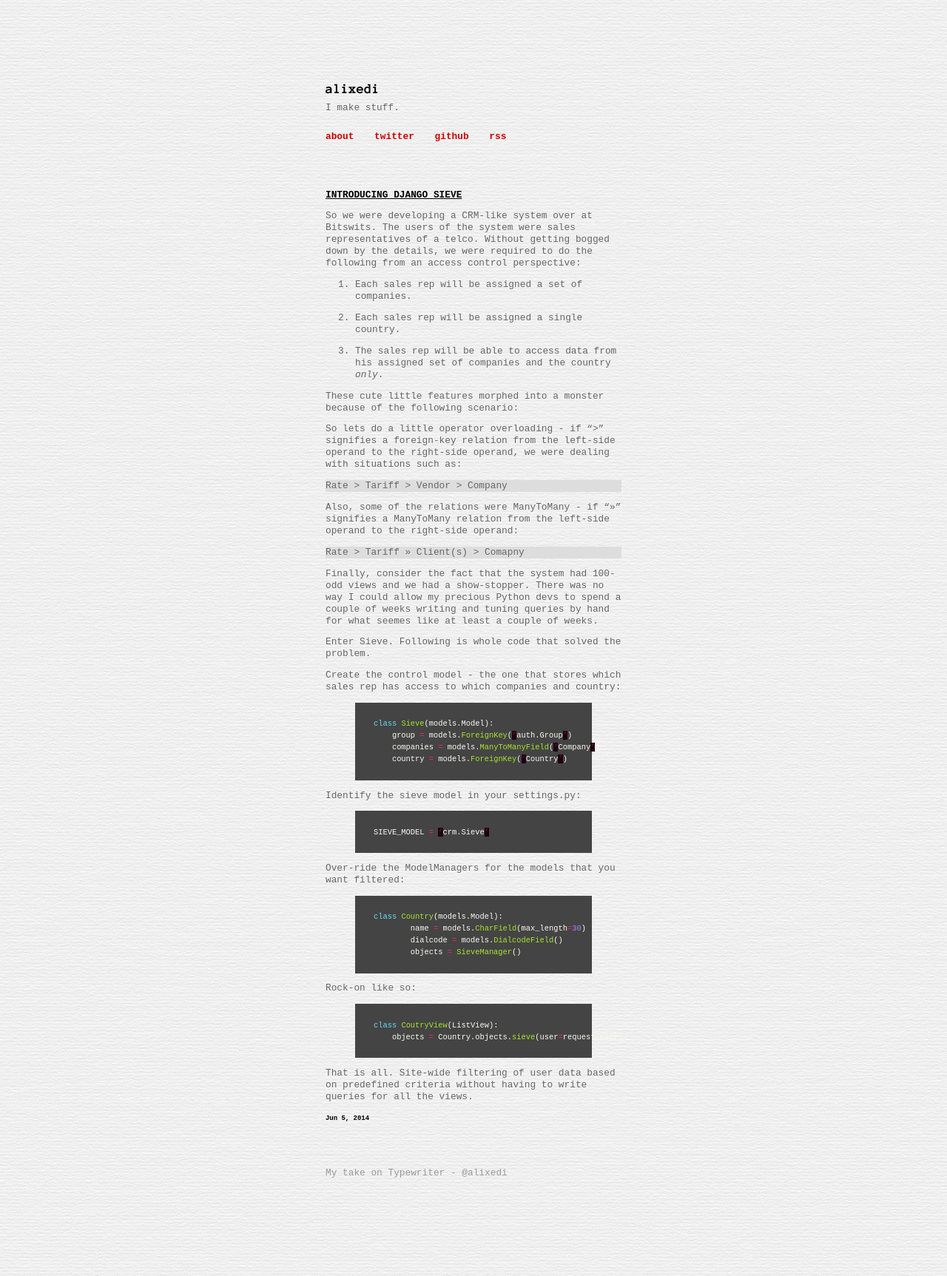
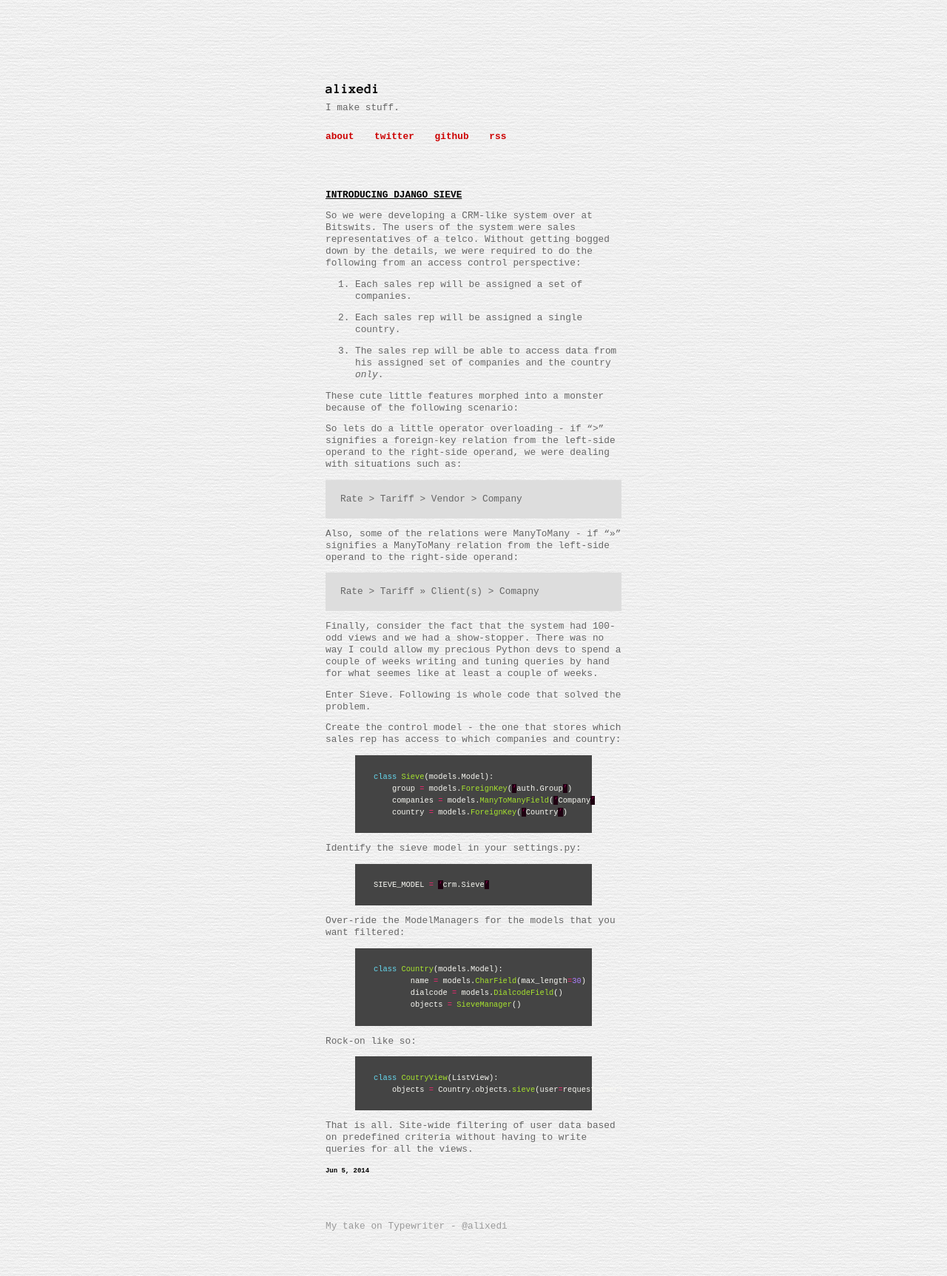
Before and after one commit to alixedi/old.alixedi.github.io, a Jekyll site: the page built from _posts/2014-06-05-introducing-django-sieve.md, in a window 1280 px wide. Shown: the whole page at 74% size. Built offline with Jekyll 4.4.1, drawn with Linux system fonts in a browser that asks for light colours.

Commit message:
Putting padding in blockquote

```diff
--- a/css/main.css
+++ b/css/main.css
@@ -115,5 +115,5 @@ footer {
 blockquote {
   background-color: #DDD;
   margin: 10px 0px;
-  padding 5px 20px;
+  padding: 5px 20px;
 }
```
